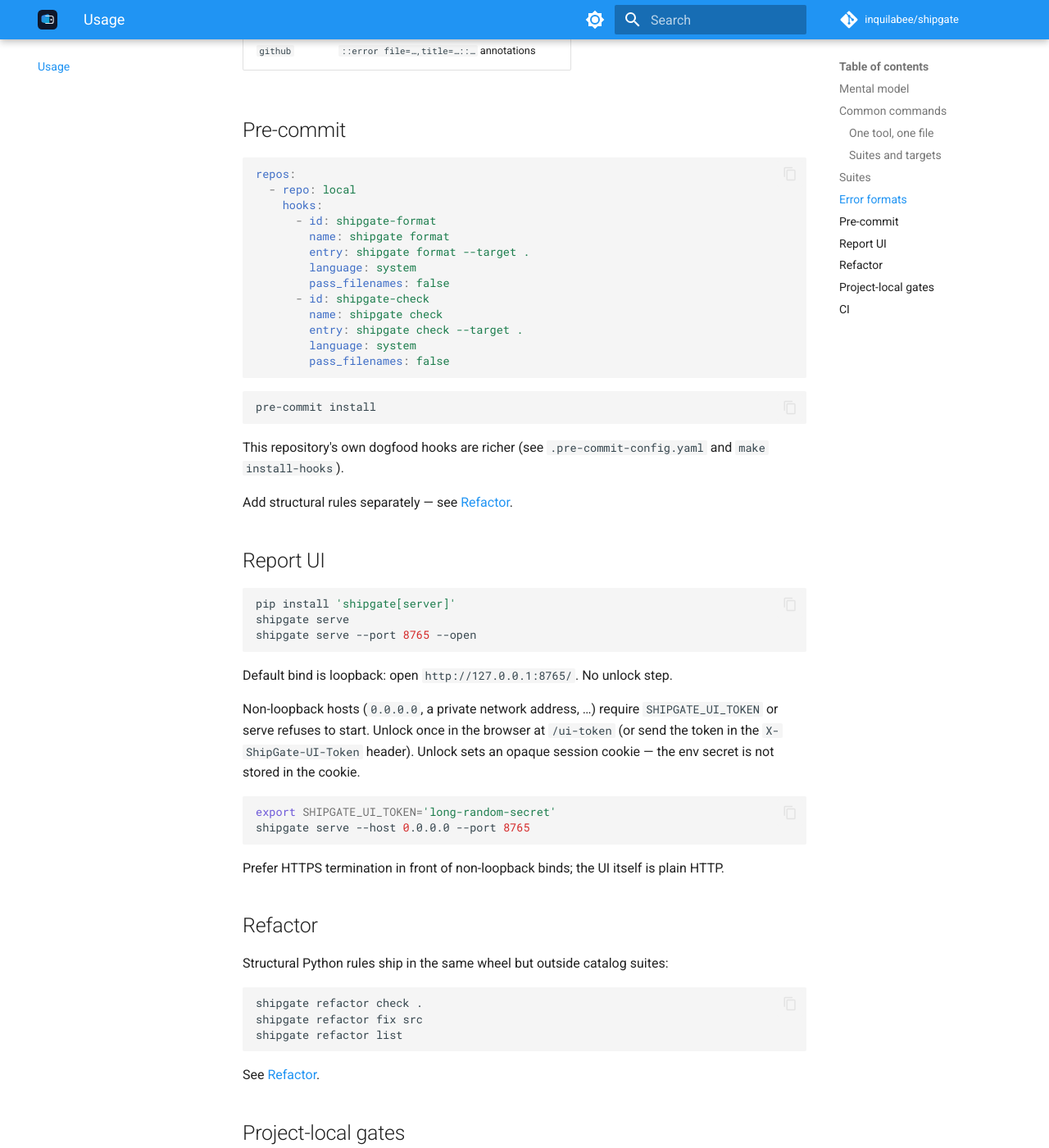
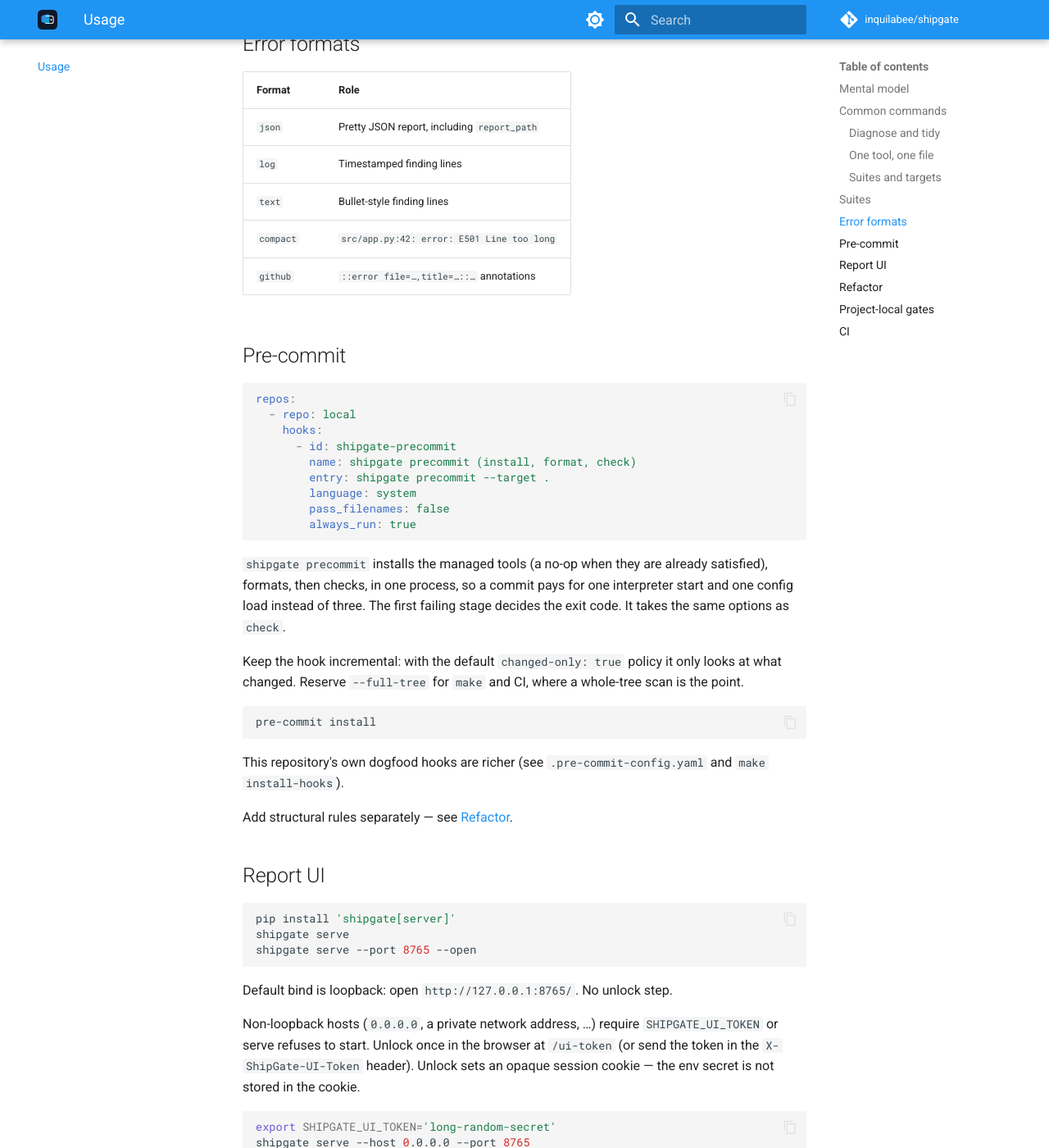
Before and after one commit to inquilabee/shipgate, an MkDocs documentation site: the page built from docs/usage.md, in a window 1280 px wide and 1400 px high, scrolled down 2781 px. Shown: the whole window at 82% size. Built offline with MkDocs 1.6.1 and Material for MkDocs 9.7.7, drawn with Linux system fonts in a browser that asks for light colours; comment, search, counter and statistics services are not loaded; some of the changed text lies outside the part shown.

Commit message:
Document the commit-loop changes and what was deliberately left alone
Usage gains the diagnose-and-tidy commands, the single `shipgate precommit`
hook, and the guidance to keep the hook incremental and reserve --full-tree for
make and CI. The tools doc describes `timeout_seconds`. The changelog lists each
change with the before/after timings measured on this repository, and states
what was not changed and why: install already short-circuits, init writes no
hook config, and the second ruff.lint stays because a passed apply run does not
prove the check redundant after later formatters have rewritten files.

Co-Authored-By: Claude Sonnet 5.5 <noreply@anthropic.com>

````diff
--- a/docs/usage.md
+++ b/docs/usage.md
@@ -26,6 +26,20 @@ shipgate list suites
 shipgate list tools
 shipgate schema > failure-report.schema.json
 ```
+
+### Diagnose and tidy
+
+```bash
+shipgate check --timings               # how long every check took
+shipgate doctor                        # suite, what is in scope and why, policy files, tool versions
+shipgate reports prune --keep 20       # drop stored runs (and raw output) beyond the newest 20
+```
+
+A run of ten seconds or more also prints one line naming its slowest checks
+(not under `--quiet`). Saving a finished run keeps the newest 50 automatically.
+A catalog tool can set `timeout_seconds` to fail just that check, with a
+`shipgate.timeout` finding, when it hangs; see
+[Tools — project extensions](tools.md#project-extensions).
 
 ### One tool, one file
 
@@ -112,17 +126,22 @@ because formatters write files.
 repos:
   - repo: local
     hooks:
-      - id: shipgate-format
-        name: shipgate format
-        entry: shipgate format --target .
+      - id: shipgate-precommit
+        name: shipgate precommit (install, format, check)
+        entry: shipgate precommit --target .
         language: system
         pass_filenames: false
-      - id: shipgate-check
-        name: shipgate check
-        entry: shipgate check --target .
-        language: system
-        pass_filenames: false
+        always_run: true
 ```
+
+`shipgate precommit` installs the managed tools (a no-op when they are already
+satisfied), formats, then checks, in one process, so a commit pays for one
+interpreter start and one config load instead of three. The first failing stage
+decides the exit code. It takes the same options as `check`.
+
+Keep the hook incremental: with the default `changed-only: true` policy it only
+looks at what changed. Reserve `--full-tree` for `make` and CI, where a whole-tree
+scan is the point.
 
 ```bash
 pre-commit install
````
Also changed, not shown: CHANGELOG.md (+46 -0 lines), docs/tools.md (+5 -0 lines).
